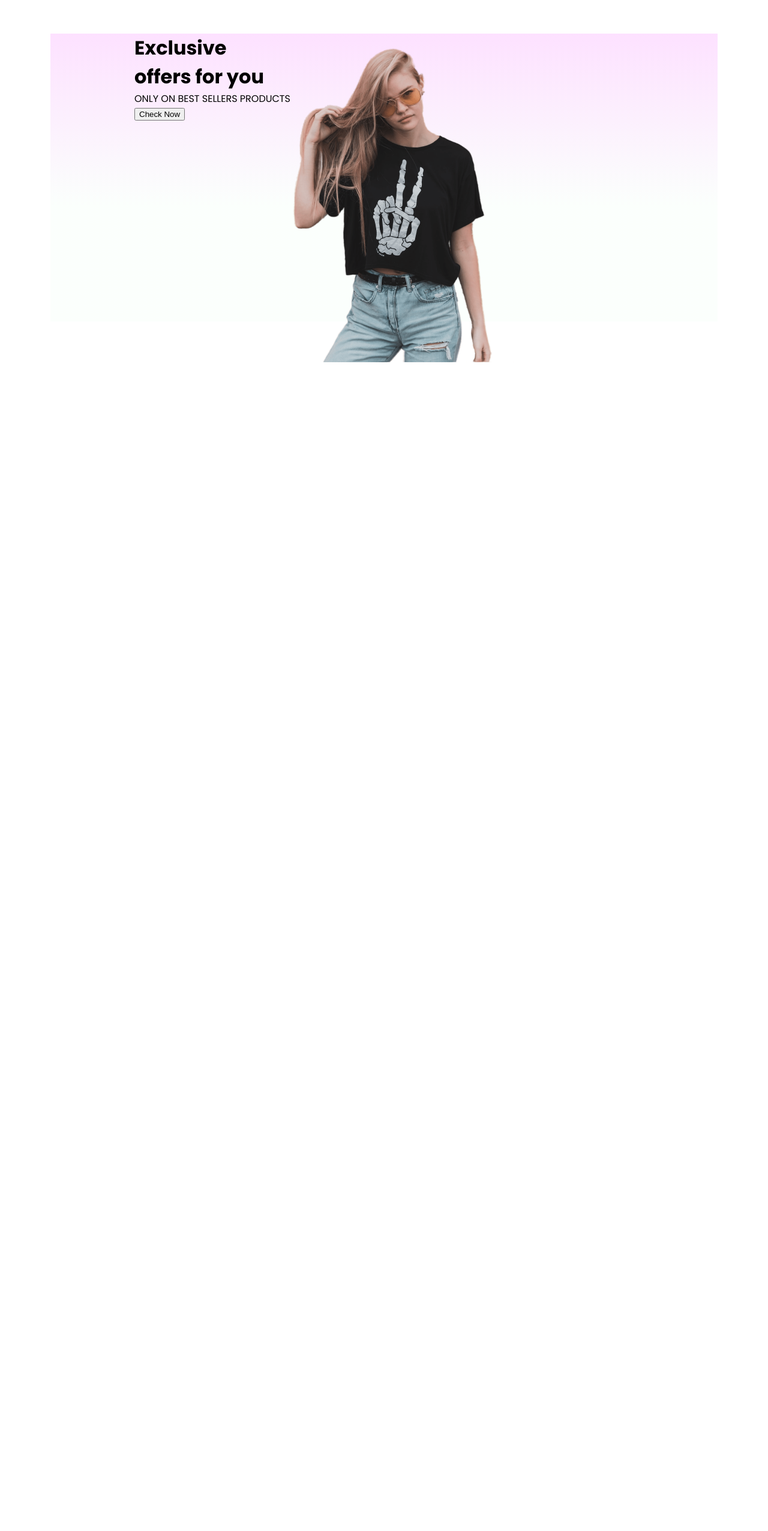
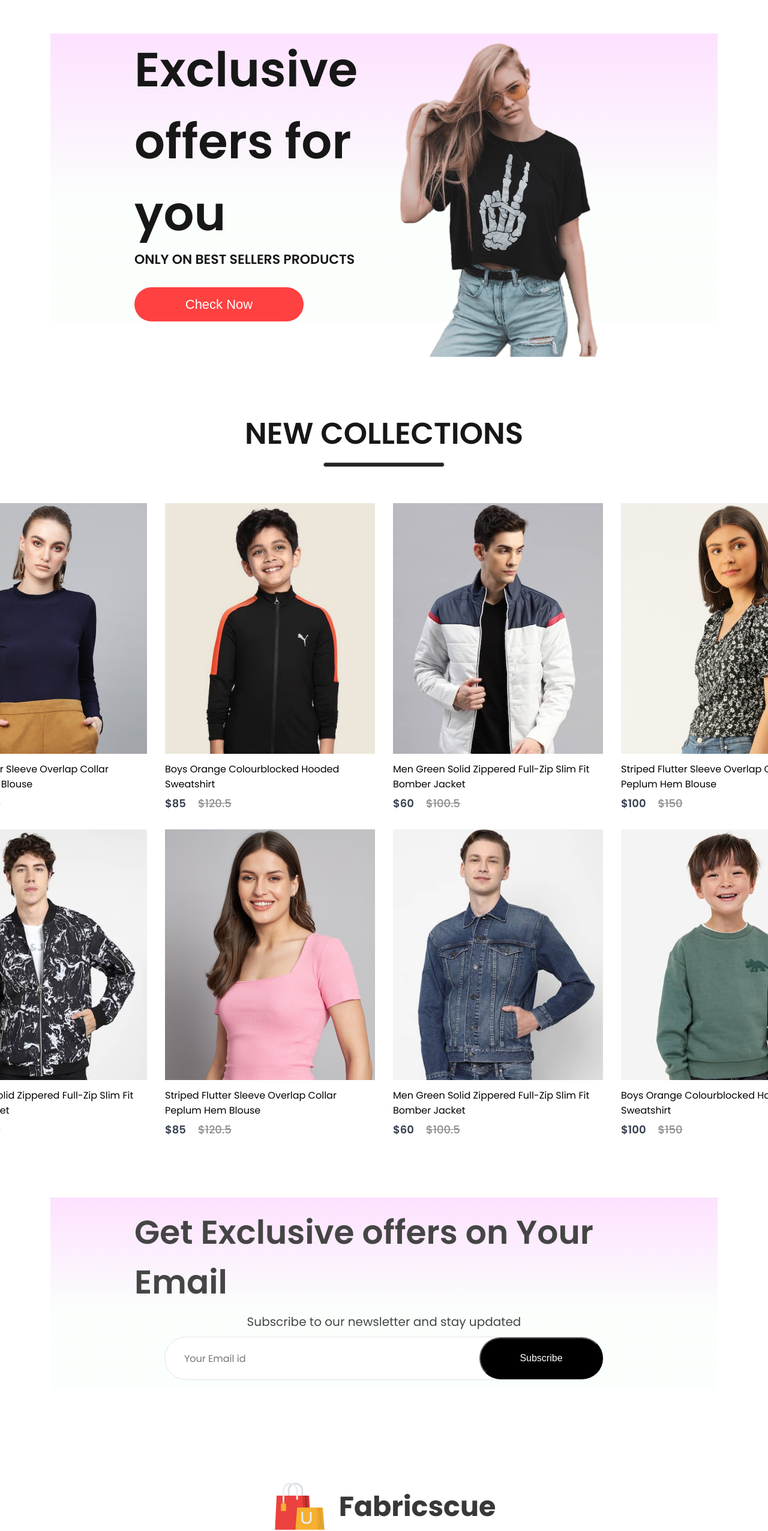
Before and after one commit to Kafeedos/frontend, a React (Create React App) app: page / in a window 1280 px wide. Shown: the part 1561-4114 px from the top of the page at 60% size. Before the commit the page ends 2247 px from the top, so only its background shows below. Built offline with nearby package versions, Linux system fonts and the light colour scheme.

Commit message:
added a whole lot of stuff lol

```diff
--- a/src/App.js
+++ b/src/App.js
@@ -7,6 +7,7 @@
 import { Product } from './Components/pages/Product';
 import { Cart } from './Components/pages/Cart';
 import { LoginSignup } from './Components/pages/LoginSignup';
+import { Footer } from './Components/Footer/Footer';
 function App() {
   return (
     <div >
@@ -24,7 +25,7 @@
         <Route path='/cart' element={<Cart/>}/>
         <Route path='/login' element={<LoginSignup/>}/>
       </Routes>
-
+      <Footer/>
       </BrowserRouter>
     </div>
   );
--- /dev/null
+++ b/src/Components/Footer/Footer.css
@@ -0,0 +1,54 @@
+.footer{
+    display: flex;
+    flex-direction: column;
+    justify-content: center;
+    align-items: center;
+    gap: 50px;
+}
+.footer-logo{
+    display: flex;
+    align-items: center;
+    gap: 20px;
+}
+.footer-logo p{
+    color: #383838;
+    font-size: 46px;
+    font-weight: 700;
+}
+.footer-links{
+    display: flex;
+    list-style: none;
+    gap: 50px;
+    color: #252525;
+    font-size: 20px;
+}
+.footer-links li{
+    cursor: pointer;
+}
+.footer-social-icons{
+    display: flex;
+    gap: 20px;
+}
+.footer-icons-container{
+    padding: 10px;
+    padding-bottom: 6px;
+    background: #fbfbfb;
+    border: 1px solid #ebebeb;
+}
+.footer-copyright{
+    display: flex;
+    flex-direction: column;
+    align-items: center;
+    gap: 30px;
+    width: 100%;
+    margin-bottom: 30px;
+    color: #1a1a1a;
+    font-size: 20px;
+}
+.footer-copyright hr{
+    width: 80%;
+    border: none;
+    border-radius: 10px;
+    height: 3px;
+    background: #c7c7c7;
+}
--- /dev/null
+++ b/src/Components/Footer/Footer.jsx
@@ -0,0 +1,40 @@
+import React from 'react'
+import './Footer.css'
+import footer_logo from '../Assets/logo_big.png'
+import instagram_icon from '../Assets/instagram_icon.png'
+import pinterest_icon from '../Assets/pinterest_icon.png'
+import whatsapp_icon from '../Assets/whatsapp_icon.png'
+
+export const Footer = () => {
+  return (
+    <div className='footer'>
+        <div className="footer-logo">
+            <img src={footer_logo} alt='footer'/>
+            <p>Fabricscue</p>
+        </div>
+
+        <ul className="footer-links">
+            <li>Company</li>
+            <li>Products </li>
+            <li>Offices</li>
+            <li>About</li>
+            <li>Contact</li>
+        </ul>
+        <div className="footer-social-icons">
+            <div className="footer-icons-container">
+                <img src={instagram_icon} alt='instagram_icon'/>
+            </div>
+            <div className="footer-icons-container">
+                <img src={pinterest_icon} alt='pinterest_icon'/>
+            </div>
+            <div className="footer-icons-container">
+                <img src={whatsapp_icon} alt='whatsapp_icon'/>
+            </div>
+        </div>
+        <div className="footer-copyright">
+            <hr/>
+            <p>Copyright @ 2024 - All Rights Reserved.</p>
+        </div>
+    </div>
+  )
+}
--- /dev/null
+++ b/src/Components/NewCollections/NewCollection.css
@@ -0,0 +1,24 @@
+.new-collections{
+    display: flex;
+    flex-direction: column;
+    align-items: center;
+    gap: 10px;
+    margin-bottom: 100px;
+}
+.new-collections h1{
+    color: #171717;
+    font-size: 50px;
+    font-weight: 600;
+}
+.new-collections hr{
+    width: 200px;
+    height: 6px;
+    border-radius: 10px;
+    background: #252525;
+}
+.collections{
+    display: grid;
+    grid-template-columns: 1fr 1fr 1fr 1fr;
+    margin-top: 50px;
+    gap: 30px;
+}
--- /dev/null
+++ b/src/Components/NewCollections/NewCollections.jsx
@@ -0,0 +1,21 @@
+import React from 'react'
+import './NewCollection.css'
+import new_collection from '../Assets/new_collections'
+import {Item} from '../Item/Item'
+
+export const NewCollections = () => {
+  return (
+    <div className='new-collections'>
+        <h1>NEW COLLECTIONS</h1>
+        <hr/>
+        <div className="collections">
+            {new_collection.map((item,i)=>{
+                return <Item key={i} id={item.id}
+                                name={item.name} image={item.image}
+                                new_price={item.new_price}
+                                old_price={item.old_price}/>
+            })}
+        </div>
+    </div>
+  )
+}
--- /dev/null
+++ b/src/Components/NewsLetter/NewsLetter.css
@@ -0,0 +1,51 @@
+.newsletter{
+    width:65%;
+    height: 40vh;
+    display: flex;
+    flex-direction: column;
+    align-items: center;
+    justify-content: center;
+    margin: auto;
+    padding: 0px 140px;
+    margin-bottom: 150px;
+    background: linear-gradient(180deg, #fde1ff 0%, #e1ffea22 60%);
+    gap: 10px;
+}
+.newsletter h1{
+    color: #454545;
+    font-size: 55px;
+    font-weight: 600;
+}
+.newsletter p{
+    color: #454545;
+    font-size: 20px;
+}
+.newsletter div{
+    display: flex;
+    align-items: center;
+    justify-content: space-between;
+    background: white;
+    width: 730px;
+    height: 70px;
+    border-radius: 80px;
+    border: 1px solid #e3e3e3;
+}
+.newsletter input{
+    width: 500px;
+    margin-left: 30px;
+    border: none;
+    outline: none;
+    color: #616161;
+    font-family: poppins;
+    font-size: 16px;
+}
+
+.newsletter div button{
+    width: 210px;
+    height: 70px;
+    border-radius: 80px;
+    background: black;
+    color: white;
+    font-size: 16px;
+    cursor: pointer;
+}
--- /dev/null
+++ b/src/Components/NewsLetter/NewsLetter.jsx
@@ -0,0 +1,15 @@
+import React from 'react'
+import './NewsLetter.css'
+
+export const NewsLetter = () => {
+  return (
+    <div className='newsletter'>
+        <h1>Get Exclusive offers on Your Email</h1>
+        <p>Subscribe to our newsletter and stay updated</p>
+        <div>
+            <input type='email' placeholder='Your Email id'/>
+            <button>Subscribe</button>
+        </div>
+    </div>
+  )
+}
--- a/src/Components/Offers/Offers.css
+++ b/src/Components/Offers/Offers.css
@@ -7,3 +7,38 @@
     margin-bottom: 150px;
     background: linear-gradient(180deg, #fde1ff 0%, #e1ffea22 60%);
 }
+.offers-left{
+    flex: 1;
+    display: flex;
+    flex-direction: column;
+    justify-content: center;
+}
+.offers-left h1{
+    color: #171717;
+    font-size: 80px;
+    font-weight: 600;
+}
+.offers-left p{
+    color: #171717;
+    font-size: 22px;
+    font-weight: 600;
+}
+.offers-left button{
+    width: 282px;
+    height: 70px;
+    border-radius: 35px;
+    background: #ff4141;
+    border: none;
+    color: white;
+    font-size: 22px;
+    font-weight: 500;
+    margin-top: 30px;
+    cursor: pointer;
+}
+.offers-right{
+    flex: 1;
+    display: flex;
+    align-items: center;
+    justify-content: center;
+    padding-top: 50px;
+}
--- a/src/Components/pages/Shop.jsx
+++ b/src/Components/pages/Shop.jsx
@@ -2,6 +2,8 @@
 import { Hero } from '../Hero/Hero'
 import { Popular } from '../Popular/Popular'
 import { Offers } from '../Offers/Offers'
+import { NewCollections } from '../NewCollections/NewCollections'
+import { NewsLetter } from '../NewsLetter/NewsLetter'
 
 export const Shop = () => {
   return (
@@ -9,6 +11,8 @@
       <Hero/>
       <Popular/>
       <Offers/>
+      <NewCollections />
+      <NewsLetter />
     </div>
   )
 }
```
Also changed, not shown: src/Components/Assets/pinterest_icon.png (renamed from src/Components/Assets/pintester_icon.png).
